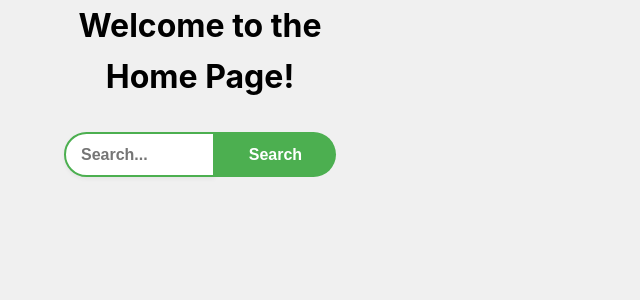
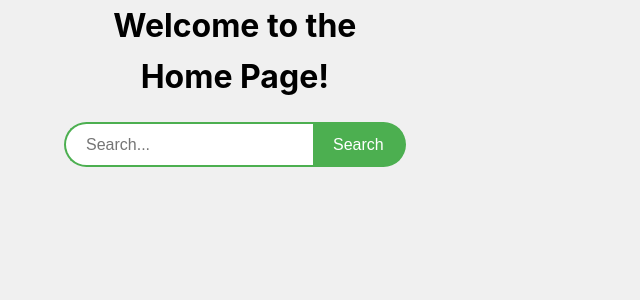
Before and after one commit to Cabezlea/AdminToolSweet, a Vue app: page /Home in a window 1280 px wide. Shown: the top 300 px of the page, without its empty margins (0-640 px from the left). Built offline with nearby package versions, Linux system fonts and the light colour scheme.

Commit message:
Fixed the border issue, added a scoped to the style.

```diff
--- a/src/components/Home.vue
+++ b/src/components/Home.vue
@@ -14,7 +14,7 @@ export default {
 }
 </script>
 
-<style >
+<style scoped>
 .home-container {
   align-items: center;
   height: 100vh;
@@ -31,26 +31,32 @@ export default {
   justify-content: center;
   align-items: center;
   margin-top: 20px; /* Adjust as needed */
+  margin: 20px auto; /* Centering the search bar */
 }
 
 .search-input {
   flex-grow: 1;
-  padding: 10px 15px;
+  padding: 10px 20px; /* Increased padding for better visual alignment */
   font-size: 16px;
-  border-radius: 25px 0 0 25px; /* Rounded left corners */
-  border: 2px solid #4CAF50; /* Green border color */
+  border: 2px solid #4CAF50; /* Consistent border for cohesion */
   outline: none;
+  border-radius: 50px 0 0 50px; /* Rounded left corners */
+  border-right: none; /* Removing right border to merge with the button */
 }
 
 .search-button {
-  padding: 10px 1px;
+  padding: 10px 20px; /* Match padding with input for seamless design */
   background-color: #4CAF50; /* Green background */
-  border: none;
   color: white;
   font-size: 16px;
-  border-radius: 0 25px 25px 0; /* Rounded right corners */
+  border: 2px solid #4CAF50; /* Same border to align with input */
+  border-radius: 0 50px 50px 0; /* Rounded right corners */
   cursor: pointer;
   transition: background-color 0.3s;
+  display: flex;
+  align-items: center;
+  justify-content: center;
+  border-left: none; /* Remove left border to visually connect to the input */
 }
 
 .search-button:hover {
@@ -59,7 +65,8 @@ export default {
 
 /* Ensure the search input and button align perfectly */
 .search-input, .search-button {
-  height: 45px; /* Ensures both elements are the same height */
+  height: 45px; /* Ensures both elements are the same height for perfect alignment */
 }
 
+
 </style>
--- a/src/components/SignIn.vue
+++ b/src/components/SignIn.vue
@@ -55,7 +55,7 @@ export default {
 //JS code end
 </script>
 
-<style>
+<style scoped>
 /* CSS code beginning*/
 select {
   width: 90%;
```
